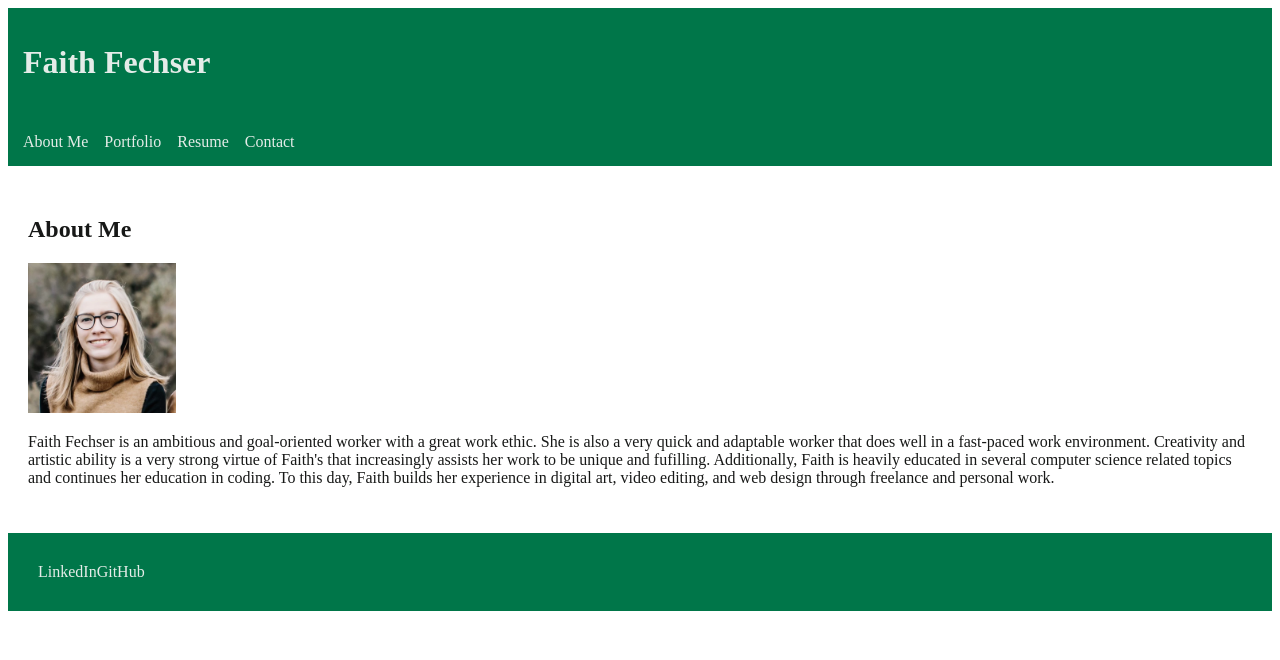
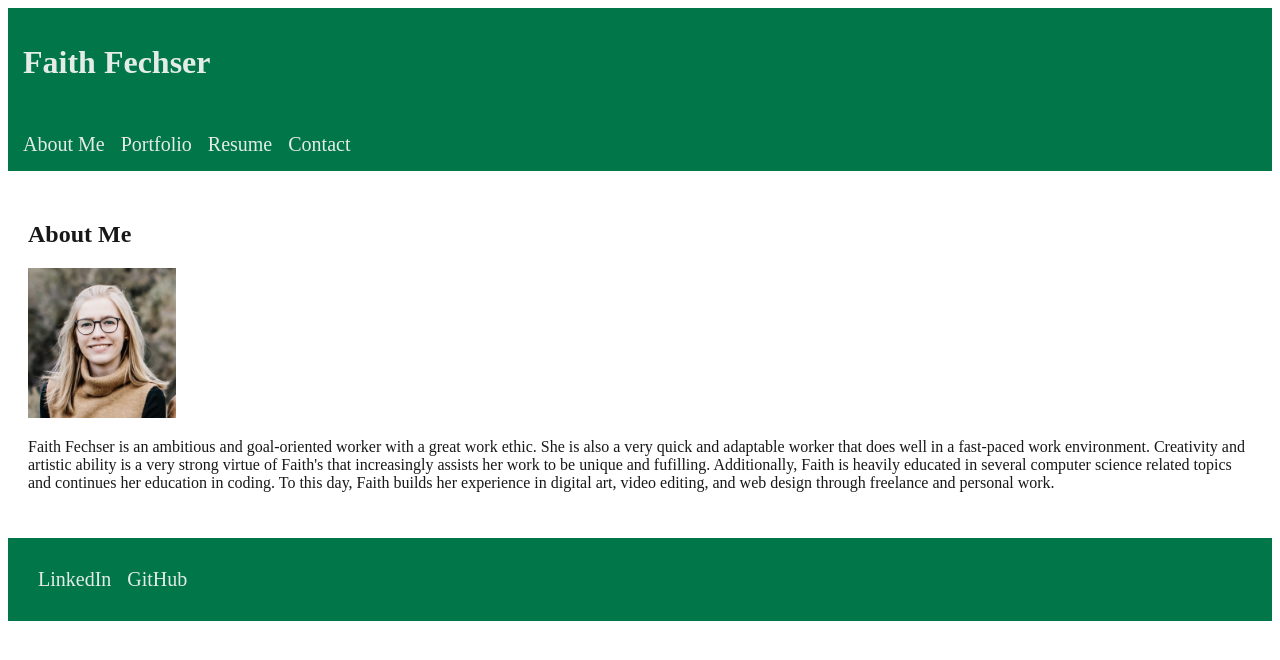
Before and after one commit to faithfechser/React-Portfolio-C16, a React (Create React App) app: page / in a window 1280 px wide. Shown: the top 660 px of the page. Built offline with nearby package versions, Linux system fonts and the light colour scheme.

Commit message:
footer styling

```diff
--- a/src/App.css
+++ b/src/App.css
@@ -34,6 +34,7 @@
     align-items: left;
     padding: 15px;
     width: 100%;
+    font-size: 20px;
 }
 
 .nav ul {
@@ -100,6 +101,7 @@
     align-items: left;
     padding: 30px;
     width: 100%;
+    font-size: 20px;
 }
 
 .footer ul {
@@ -107,6 +109,7 @@
     margin: 0;
     list-style: none;
     display: flex;
+    gap: 1rem;
 }
 
 .footer a {
```
